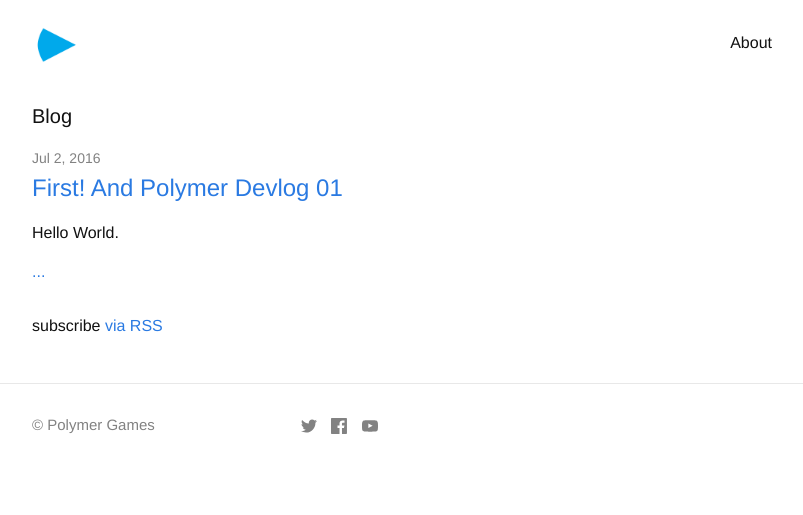
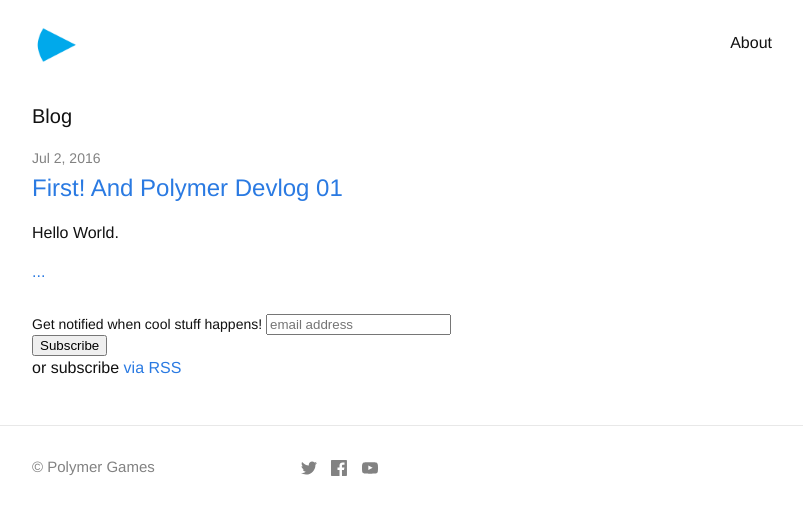
Before and after one commit to luky1971/polymer-games-site, a Jekyll site: the page built from index.html, in a window 1280 px wide. Shown: the top 515 px of the page, without its empty margins (238-1041 px from the left). Built offline with Jekyll 4.4.1, drawn with Linux system fonts in a browser that asks for light colours; comment, search, counter and statistics services are not loaded.

Commit message:
Added mailchimp

```diff
--- a/index.html
+++ b/index.html
@@ -21,6 +21,28 @@
     {% endfor %}
   </ul>
 
-  <p class="rss-subscribe">subscribe <a href="{{ "/feed.xml" | prepend: site.baseurl }}">via RSS</a></p>
+
+  <!-- Begin MailChimp Signup Form -->
+  <link href="//cdn-images.mailchimp.com/embedcode/slim-10_7.css" rel="stylesheet" type="text/css">
+  <style type="text/css">
+    #mc_embed_signup{background:#fff; clear:left; font:14px Helvetica,Arial,sans-serif; }
+    /* Add your own MailChimp form style overrides in your site stylesheet or in this style block.
+       We recommend moving this block and the preceding CSS link to the HEAD of your HTML file. */
+  </style>
+  <div id="mc_embed_signup">
+  <form action="//polymergames.us13.list-manage.com/subscribe/post?u=b8000eaf8759595818af77ade&amp;id=c00b7bca3c" method="post" id="mc-embedded-subscribe-form" name="mc-embedded-subscribe-form" class="validate" style="padding:0px" target="_blank" novalidate>
+      <div id="mc_embed_signup_scroll">
+    <label for="mce-EMAIL">Get notified when cool stuff happens!</label>
+    <input type="email" value="" name="EMAIL" class="email" id="mce-EMAIL" placeholder="email address" required>
+      <!-- real people should not fill this in and expect good things - do not remove this or risk form bot signups-->
+      <div style="position: absolute; left: -5000px;" aria-hidden="true"><input type="text" name="b_b8000eaf8759595818af77ade_c00b7bca3c" tabindex="-1" value=""></div>
+      <div class="clear"><input type="submit" value="Subscribe" name="subscribe" id="mc-embedded-subscribe" class="button"></div>
+      </div>
+  </form>
+  </div>
+
+  <!--End mc_embed_signup-->
+
+  <p class="rss-subscribe">or subscribe <a href="{{ "/feed.xml" | prepend: site.baseurl }}">via RSS</a></p>
 
 </div>
```
